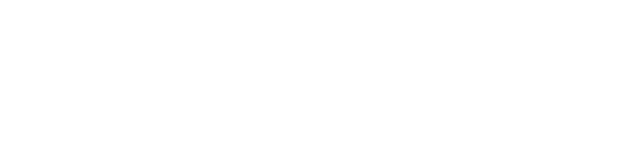
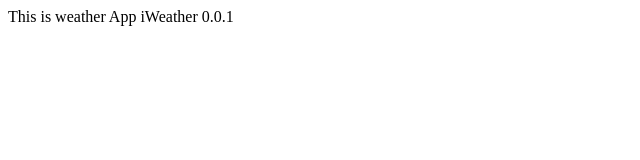
Before and after one commit to michaelmoney/weatherApp, a website: page app/index.html in a window 1280 px wide. Shown: the whole page, without its empty margins (0-640 px from the left). Drawn offline with nearby package versions, Linux system fonts and the light colour scheme.

Commit message:
Add weather-app directive  and ng-app directive into index.html

```diff
--- a/app/index.html
+++ b/app/index.html
@@ -4,7 +4,9 @@
     <meta charset="UTF-8">
     <title>Weather App</title>
 </head>
-<body>
+<body ng-app="weatherApp">
+
+<weather-app></weather-app>
 
 </body>
 <script src="../node_modules/angular/angular.js"></script>
```
